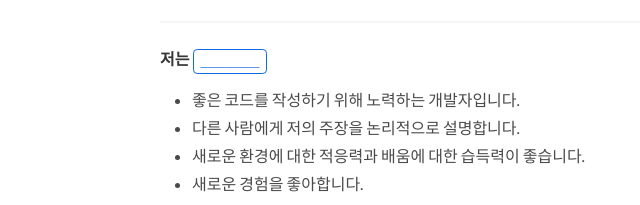
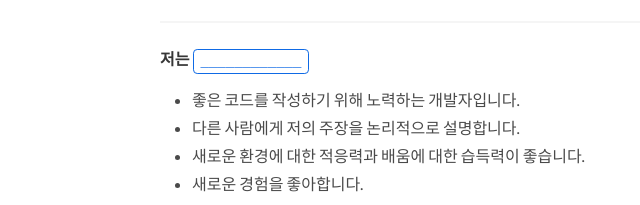
Before and after one commit to kimevanjunseok/portfolio, a plain HTML site: page index.html in a window 1280 px wide. Shown: the part 528-733 px from the top of the page, 0-640 px from the left. Drawn offline with Linux system fonts and the light colour scheme.

Commit message:
refactor: 밑줄 추가

```diff
--- a/index.html
+++ b/index.html
@@ -64,7 +64,7 @@
         <p>
           <strong>
             저는 <code
-              style="background-color: #ffffff; color: #0f6ae5; border:1.4px solid #0f6ae5; border-radius:0.3em">_______</code>
+              style="background-color: #ffffff; color: #0f6ae5; border:1.4px solid #0f6ae5; border-radius:0.3em">____________</code>
           </strong>
         </p>
         <ul>
```
